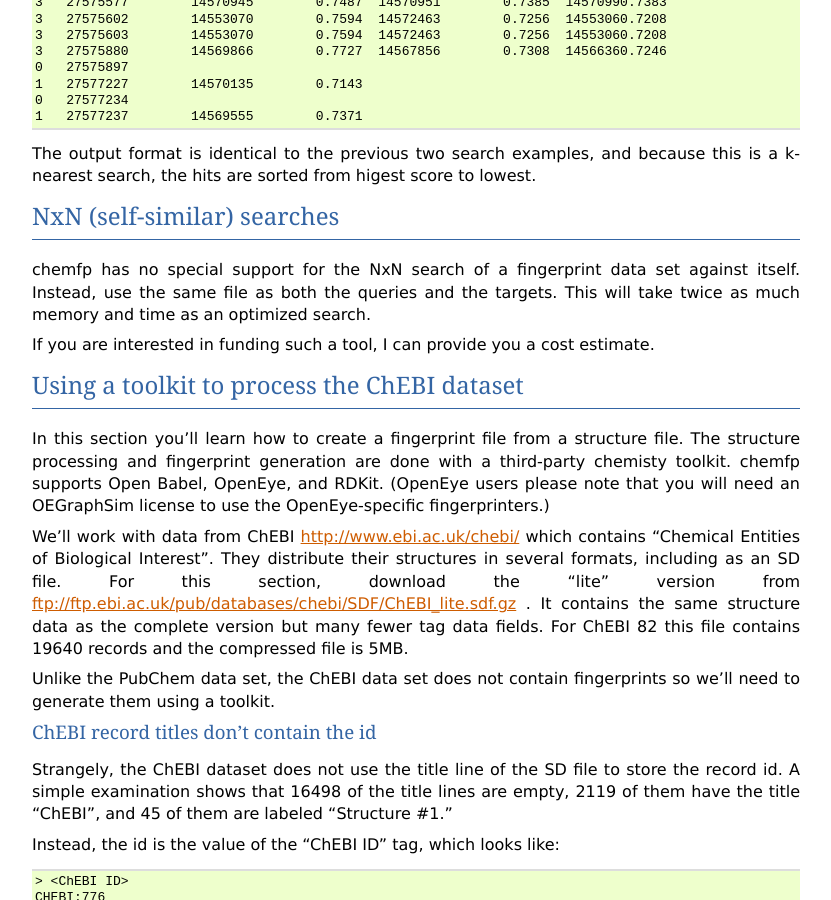
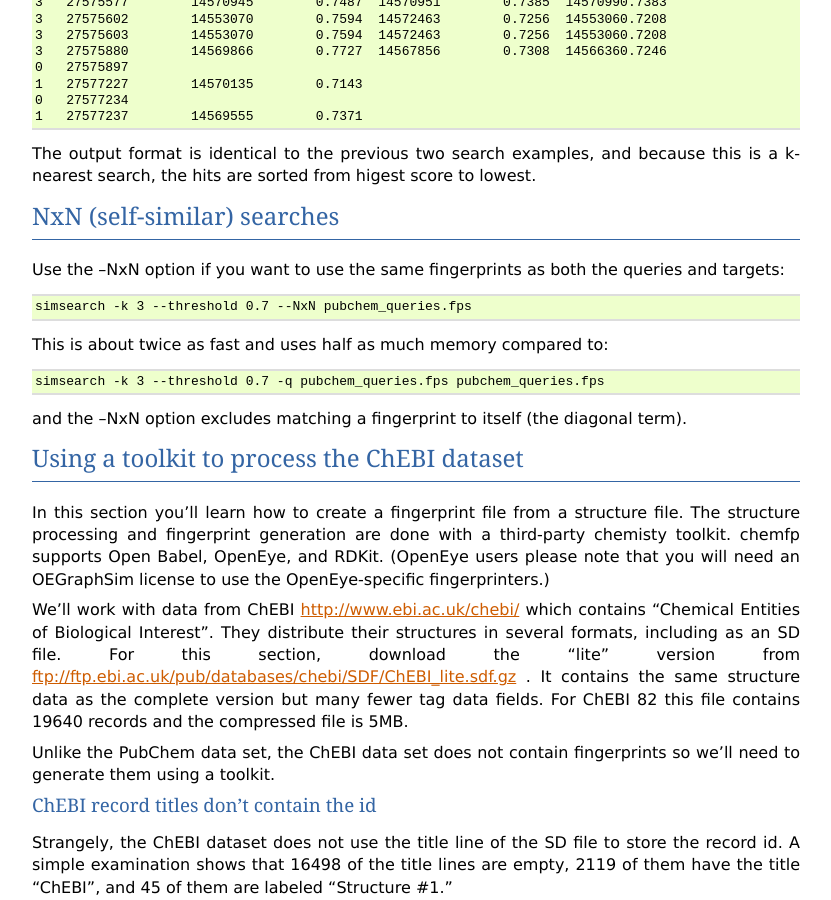
Before and after one commit to llazzaro/chem-fingerprints, a Sphinx documentation site: the page built from docs/using-tools.rst, in a window 1280 px wide and 900 px high, scrolled down 2974 px. Shown: the whole window, without its empty margins (48-879 px from the left). Built offline with Sphinx 7.4.7, drawn with Linux system fonts in a browser that asks for light colours.

Commit message:
Updated with the --NxN option

```diff
--- a/docs/using-tools.rst
+++ b/docs/using-tools.rst
@@ -196,13 +196,18 @@ higest score to lowest.
 NxN (self-similar) searches
 ===========================
 
-chemfp has no special support for the NxN search of a fingerprint data
-set against itself. Instead, use the same file as both the queries and
-the targets. This will take twice as much memory and time as an
-optimized search.
+Use the --NxN option if you want to use the same fingerprints as both
+the queries and targets::
 
-If you are interested in funding such a tool, I can provide you a cost
-estimate.
+    simsearch -k 3 --threshold 0.7 --NxN pubchem_queries.fps
+
+This is about twice as fast and uses half as much memory compared to::
+
+    simsearch -k 3 --threshold 0.7 -q pubchem_queries.fps pubchem_queries.fps
+
+and the --NxN option excludes matching a fingerprint to itself (the
+diagonal term).
+
 
 
 Using a toolkit to process the ChEBI dataset
```
